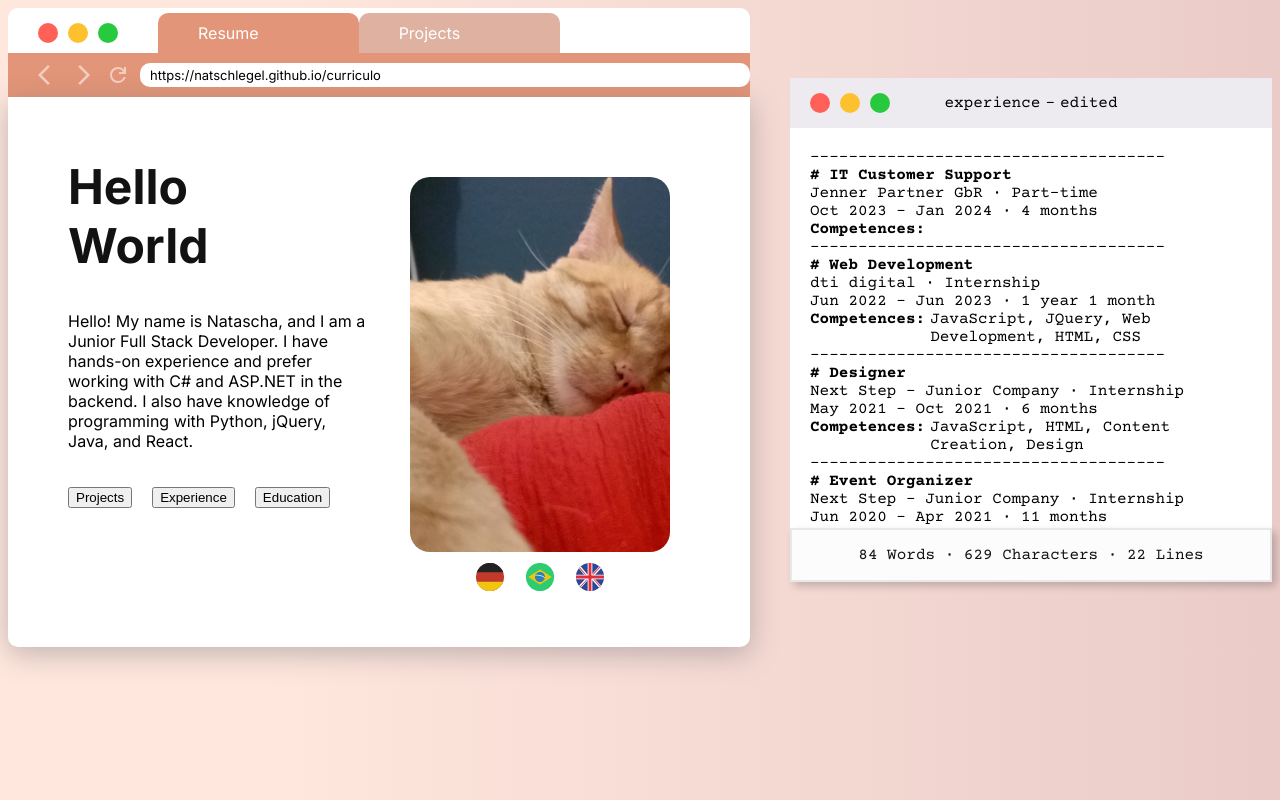
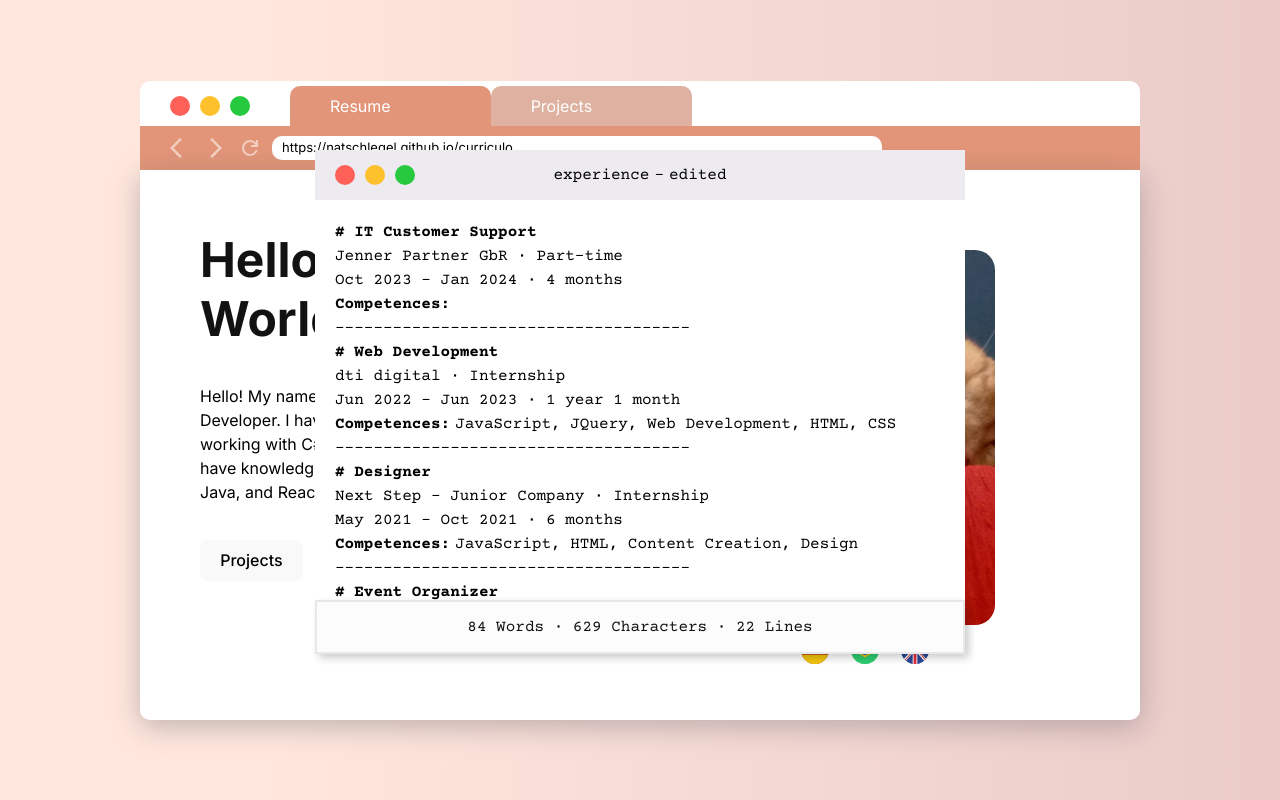
Before and after one commit to natSchlegel/natSchlegel.github.io.old, a React (Vite) app: page / in a window 1280 px wide. Both pictures are taken after a click on the button "Experience". Built offline with nearby package versions, Linux system fonts and the light colour scheme.

Commit message:
new commit

```diff
--- a/src/App.css
+++ b/src/App.css
@@ -2,13 +2,81 @@
 @import url("https://fonts.googleapis.com/css2?family=Material+Symbols+Outlined:opsz,wght,FILL,GRAD@20..48,100..700,0..1,-50..200");
 @import url("https://fonts.googleapis.com/css2?family=Courier+Prime:ital,wght@0,400;0,700;1,400;1,700&family=Instrument+Sans:ital,wght@0,400..700;1,400..700&family=Inter:ital,opsz,wght@0,14..32,100..900;1,14..32,100..900&display=swap");
 
+:root {
+  font-family: Inter, system-ui, Avenir, Helvetica, Arial, sans-serif;
+  line-height: 1.5;
+  font-weight: 400;
+
+  color-scheme: light dark;
+  color: rgba(255, 255, 255, 0.87);
+  background-color: #242424;
+
+  font-synthesis: none;
+  text-rendering: optimizeLegibility;
+  -webkit-font-smoothing: antialiased;
+  -moz-osx-font-smoothing: grayscale;
+}
+
+a {
+  font-weight: 500;
+  color: #646cff;
+  text-decoration: inherit;
+}
+a:hover {
+  color: #535bf2;
+}
+
 body {
+  margin: 0;
+  display: flex;
+  place-items: center;
+  min-width: 320px;
+  min-height: 100vh;
   background: linear-gradient(
     90deg,
     rgba(255, 231, 221, 1) 21%,
     rgba(234, 203, 200, 1) 99%
   );
   font-family: "Inter", Arial;
+  justify-content: center;
+  align-content: center;
+}
+
+h1 {
+  font-size: 3.2em;
+  line-height: 1.1;
+}
+
+button {
+  border-radius: 8px;
+  border: 1px solid transparent;
+  padding: 0.6em 1.2em;
+  font-size: 1em;
+  font-weight: 500;
+  font-family: inherit;
+  background-color: #1a1a1a;
+  cursor: pointer;
+  transition: border-color 0.25s;
+}
+button:hover {
+  border-color: #646cff;
+}
+button:focus,
+button:focus-visible {
+  outline: 4px auto -webkit-focus-ring-color;
+}
+
+@media (prefers-color-scheme: light) {
+  :root {
+    color: #213547;
+    background-color: #ffffff;
+  }
+  a:hover {
+    color: #747bff;
+  }
+  button {
+    background-color: #f9f9f9;
+  }
 }
 
 .container {
@@ -266,6 +334,7 @@ body {
 }
 
 .text-box {
+  position: absolute;
   display: grid;
   grid-template-rows: 10% 80% 10%;
   background-color: red;
--- a/src/App.jsx
+++ b/src/App.jsx
@@ -27,7 +27,7 @@ function App() {
   const showCurriculo = () => setCurriculoVisivel(true);
   const showProjects = () => setCurriculoVisivel(false);
   const toggleEducationVisibility = () => setEducationVisible(!educationVisible);
-  const toggleExperienceVisibility = () => setExperienceVisible(!educationVisible);
+  const toggleExperienceVisibility = () => setExperienceVisible(!experienceVisible);
 
   return (
     <>
@@ -86,7 +86,6 @@ function App() {
           </div>
         </div>
         </Draggable>
-
         {experienceVisible && <Experience text={text} />}
         {educationVisible && <Education text={text}/>}
       </div>
--- a/src/text/Education.jsx
+++ b/src/text/Education.jsx
@@ -4,9 +4,7 @@ import Draggable from 'react-draggable';
 
 const Education = ({ text }) => {
 
-
   const [isVisible, setIsVisible] = useState(true);
-
   const handleClick = () => {
     setIsVisible(false);
   };
@@ -45,7 +43,7 @@ const Education = ({ text }) => {
                 </div>
               </div>
               <span>-------------------------------------</span>
-          { text.education.certifications && Object.keys(text.education.certifications).length > 0 ? (
+              {text.education.certifications && Object.keys(text.education.certifications).length > 0 ? (
                 Object.keys(text.education.certifications).map((key) => {
                   const item = text.education.certifications[key];
                   return (
@@ -67,7 +65,6 @@ const Education = ({ text }) => {
               ) : (
                 <h2>Erro</h2>
               )}
-
             </div>
             <div className="text-footer">84 {text.education.words} · 629 {text.education.characters} · 22 {text.education.lines}</div>
           </div>
--- a/src/text/Experience.jsx
+++ b/src/text/Experience.jsx
@@ -26,7 +26,6 @@ const Experience = ({ text }) => {
             </div>
             <div className="text-itself">
               <div>
-                <span>-------------------------------------</span>
                 {text.experience && Object.keys(text.experience).length > 0 ? (
                   Object.keys(text.experience).map((key) => {
                     const item = text.experience[key];
```
Lines whose indentation alone changed are shown as unchanged.
